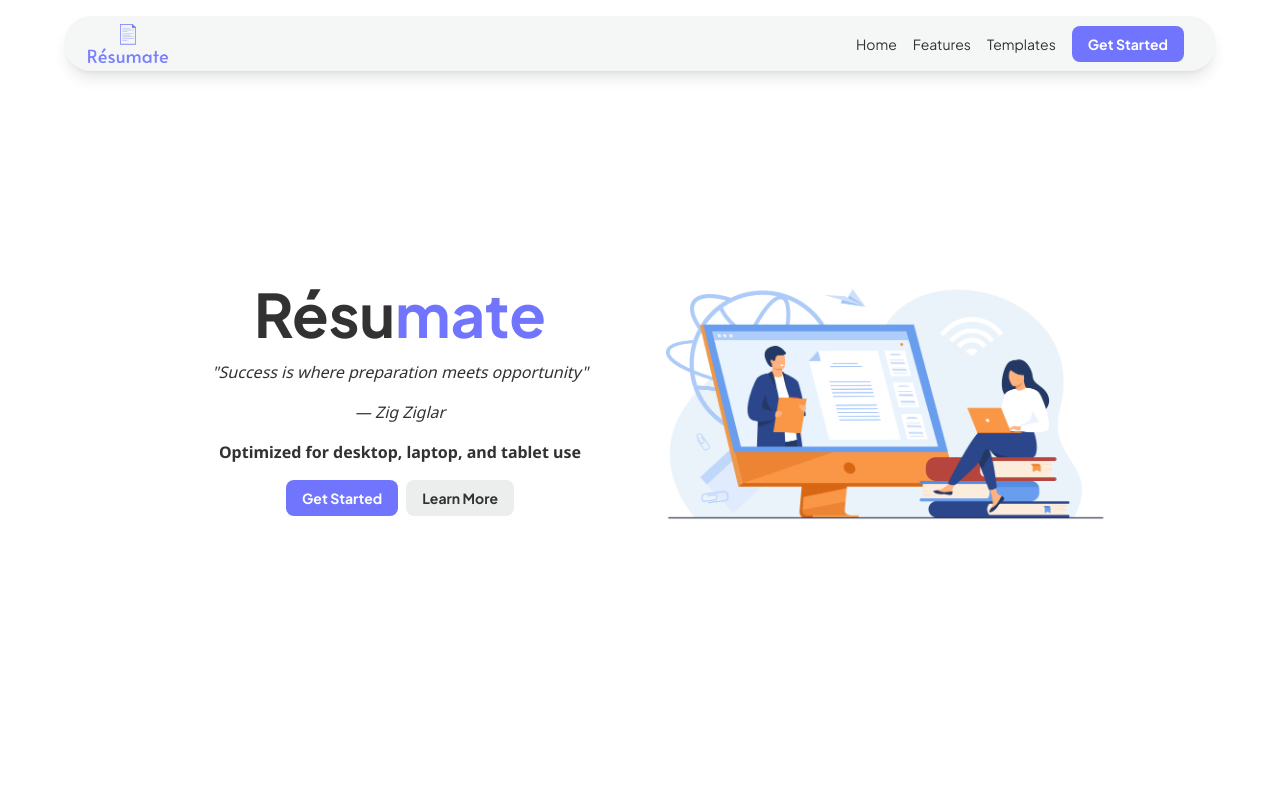
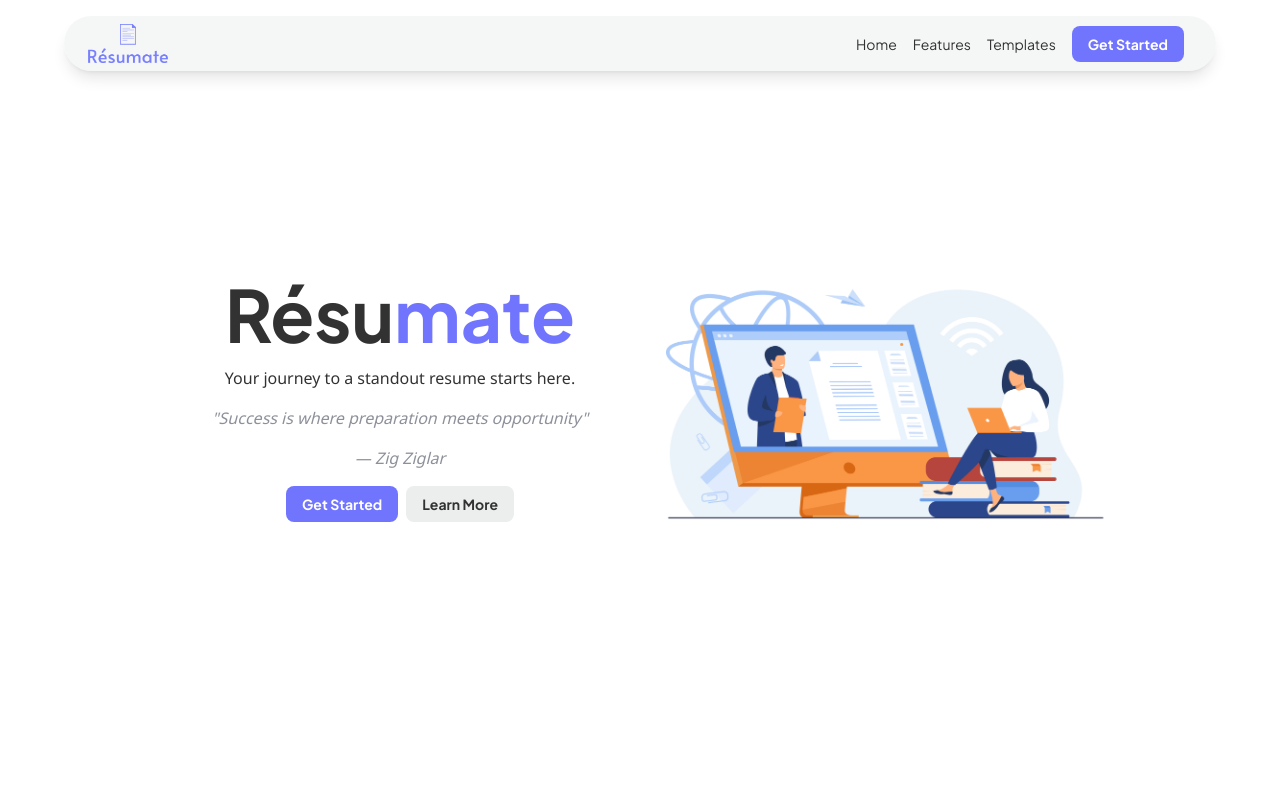
Before and after one commit to seanverano/resumate, a React (Vite) app: page / in a window 1280 px wide. Shown: the top 800 px of the page. Built offline with nearby package versions, Linux system fonts and the light colour scheme.

Commit message:
Edit hero page

```diff
--- a/src/components/Hero.jsx
+++ b/src/components/Hero.jsx
@@ -10,19 +10,19 @@ const Hero = () => {
   return (
     <section className="flex items-center justify-between h-screen max-w-screen-lg mx-auto p-8">
       <div className="flex-1">
-        <h1 className="text-center font-jakarta text-6xl font-bold mb-4">
+        <h1 className="text-center font-jakarta text-7xl font-bold mb-4">
           <span className="text-[#323232]">Résu</span>
           <span className="text-[#7175FE]">mate</span>
         </h1>
-        <h2 className="text-center mx-2 font-noto italic text-[#323232] mb-4">
+        <h2 className="text-center mx-2 font-noto text-[#323232] mb-4">
+          Your journey to a standout resume starts here.
+        </h2>
+        <h2 className="text-center mx-2 font-noto italic text-[#8D9099] mb-4">
           "Success is where preparation meets opportunity"
         </h2>
-        <h2 className="text-center font-noto italic text-[#323232] mb-4">
+        <h2 className="text-center font-noto italic text-[#8D9099] mb-4">
           — Zig Ziglar
         </h2>
-        <p className="text-center font-noto font-bold text-[#323232] mb-4">
-          Optimized for desktop, laptop, and tablet use
-        </p>
         <div className="flex justify-center">
           <button
             onClick={buildResume}
```
